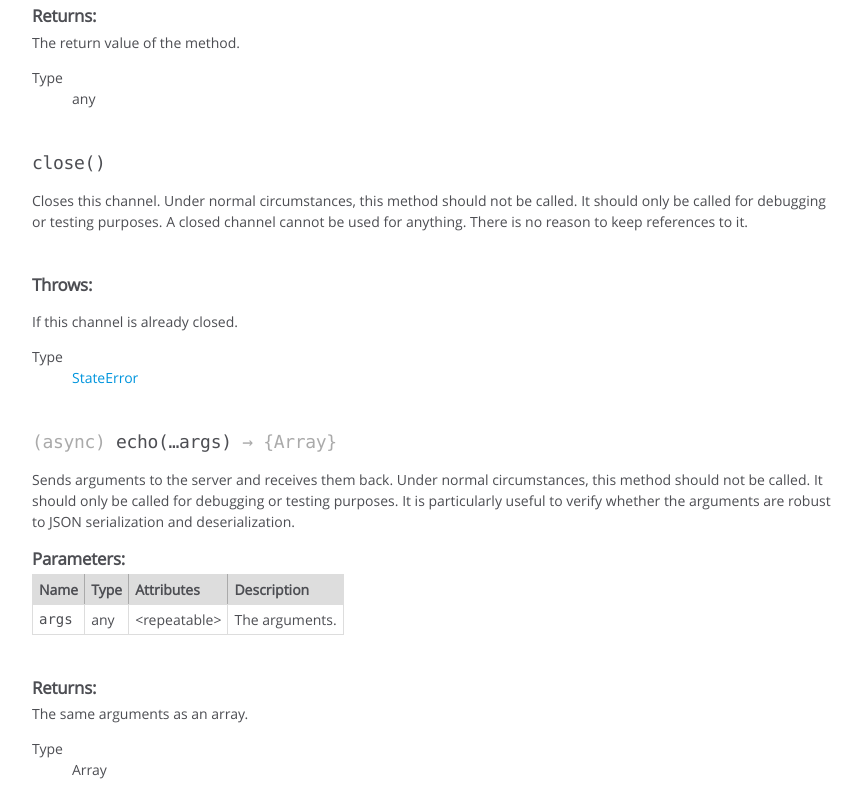
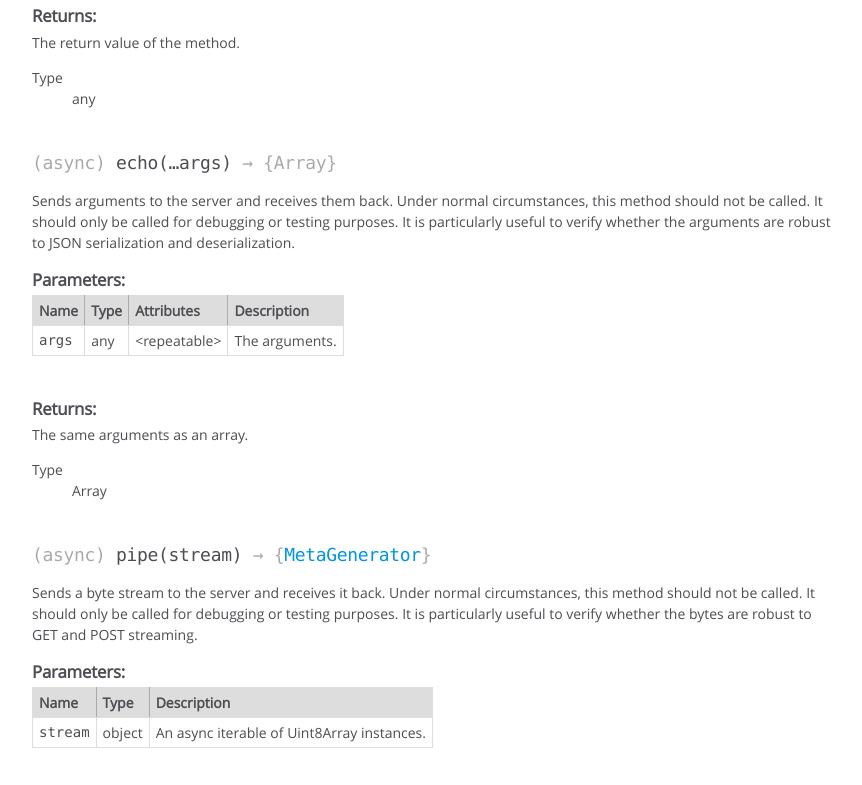
Before and after one commit to hashiprobr/jupyter-jchannel-client, a website: page docs/Channel.html in a window 1280 px wide. Shown: the part 1305-2090 px from the top of the page, without its empty margins (0-862 px from the left). Drawn offline with Linux system fonts and the light colour scheme.

Commit message:
Update documentation

```diff
--- a/docs/Channel.html
+++ b/docs/Channel.html
@@ -641,124 +641,6 @@ of Uint8Array instances.</td>
 
 
 
-    <h4 class="name" id="close"><span class="type-signature"></span>close<span class="signature">()</span><span class="type-signature"></span></h4>
-
-
-
-
-
-
-<div class="description">
-    Closes this channel.
-
-Under normal circumstances, this method should not be called. It should
-only be called for debugging or testing purposes.
-
-A closed channel cannot be used for anything. There is no reason to keep
-references to it.
-</div>
-
-
-
-
-
-
-
-
-
-
-
-
-
-<dl class="details">
-
-
-
-
-
-
-
-
-
-
-
-
-
-
-
-
-
-
-
-
-
-
-
-
-
-
-
-
-
-
-
-
-</dl>
-
-
-
-
-
-
-
-
-
-
-
-
-
-<h5>Throws:</h5>
-
-
-
-<dl>
-    <dt>
-        <div class="param-desc">
-        If this channel is already closed.
-        </div>
-    </dt>
-    <dd></dd>
-    <dt>
-        <dl>
-            <dt>
-                Type
-            </dt>
-            <dd>
-
-<span class="param-type"><a href="StateError.html">StateError</a></span>
-
-
-            </dd>
-        </dl>
-    </dt>
-    <dd></dd>
-</dl>
-
-
-
-
-
-
-
-
-
-
-
-
-
-
-
-
     <h4 class="name" id="echo"><span class="type-signature">(async) </span>echo<span class="signature">(&hellip;args)</span><span class="type-signature"> &rarr; {Array}</span></h4>
 
 
@@ -1107,7 +989,7 @@ and POST streaming.
 <br class="clear">
 
 <footer>
-    Documentation generated by <a href="https://github.com/jsdoc/jsdoc">JSDoc 4.0.3</a> on Thu Jul 18 2024 05:13:11 GMT-0300 (Horário Padrão de Brasília)
+    Documentation generated by <a href="https://github.com/jsdoc/jsdoc">JSDoc 4.0.3</a> on Tue Jul 23 2024 07:31:44 GMT-0300 (Horário Padrão de Brasília)
 </footer>
 
 <script> prettyPrint(); </script>
```
Also changed, not shown: docs/KernelError.html (+1 -1 lines), docs/MetaGenerator.html (+1 -1 lines), docs/StateError.html (+1 -1 lines), docs/index.html (+1 -1 lines).
